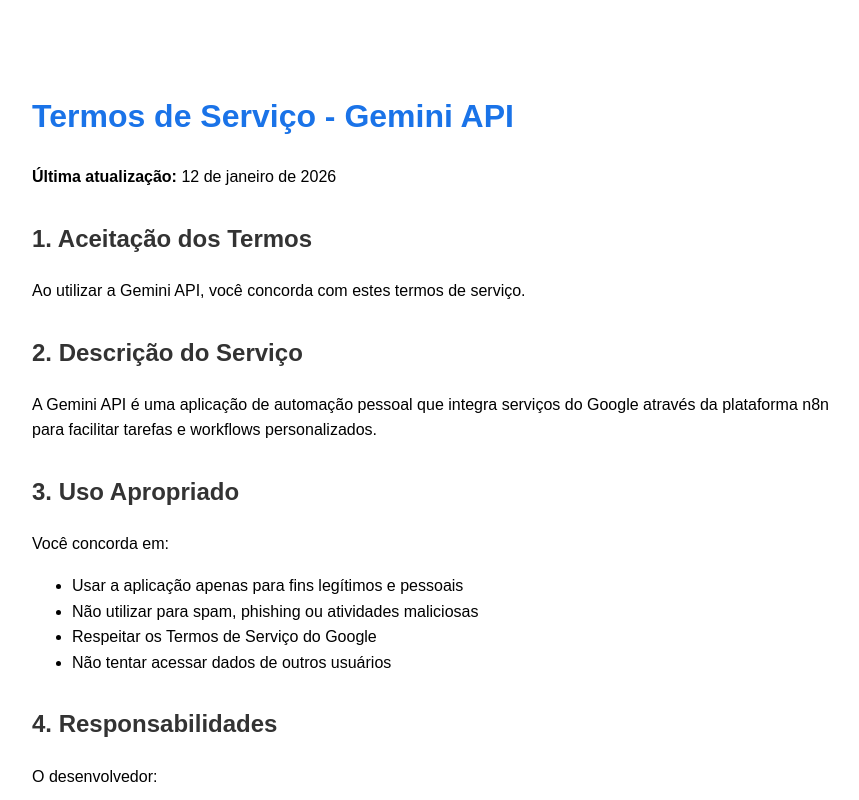
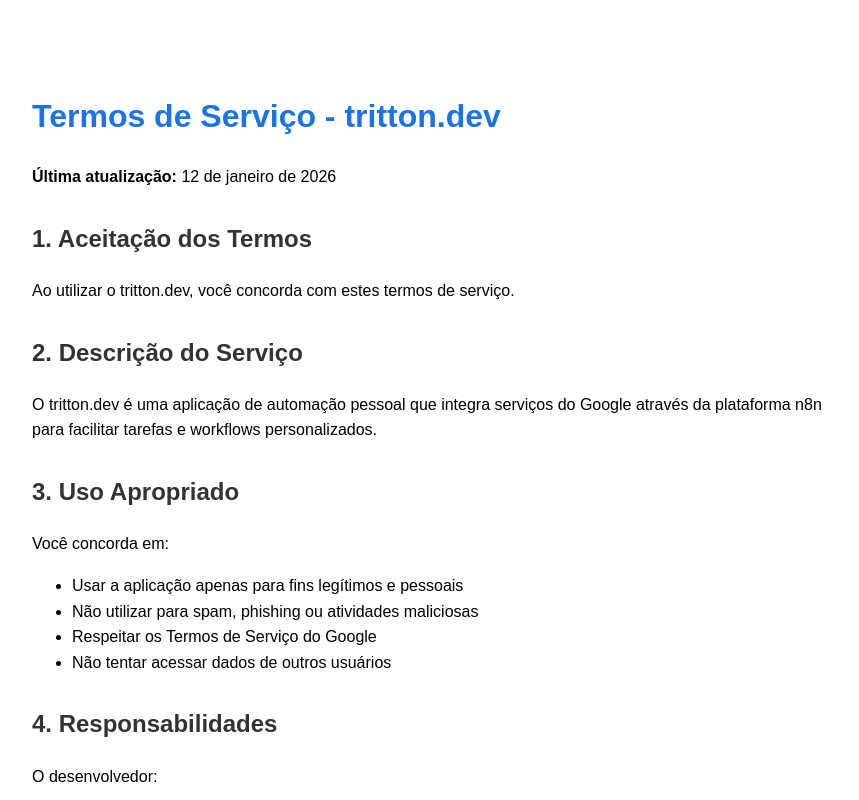
Before and after one commit to thz-arch/oauth-docs, a plain HTML site: page terms.html in a window 1280 px wide. Shown: the top 800 px of the page, without its empty margins (208-1067 px from the left). Drawn offline with Linux system fonts and the light colour scheme.

Commit message:
Atualiza nome do app para tritton.dev

```diff
--- a/terms.html
+++ b/terms.html
@@ -3,7 +3,7 @@
 <head>
     <meta charset="UTF-8">
     <meta name="viewport" content="width=device-width, initial-scale=1.0">
-    <title>Termos de Serviço - Gemini API</title>
+    <title>Termos de Serviço - tritton.dev</title>
     <style>
         body {
             font-family: Arial, sans-serif;
@@ -18,14 +18,14 @@
     </style>
 </head>
 <body>
-    <h1>Termos de Serviço - Gemini API</h1>
+    <h1>Termos de Serviço - tritton.dev</h1>
     <p><strong>Última atualização:</strong> 12 de janeiro de 2026</p>
 
     <h2>1. Aceitação dos Termos</h2>
-    <p>Ao utilizar a Gemini API, você concorda com estes termos de serviço.</p>
+    <p>Ao utilizar o tritton.dev, você concorda com estes termos de serviço.</p>
 
     <h2>2. Descrição do Serviço</h2>
-    <p>A Gemini API é uma aplicação de automação pessoal que integra serviços do Google através da plataforma n8n para facilitar tarefas e workflows personalizados.</p>
+    <p>O tritton.dev é uma aplicação de automação pessoal que integra serviços do Google através da plataforma n8n para facilitar tarefas e workflows personalizados.</p>
 
     <h2>3. Uso Apropriado</h2>
     <p>Você concorda em:</p>
```
Also changed, not shown: index.html (+2 -2 lines), privacy.html (+3 -3 lines).
